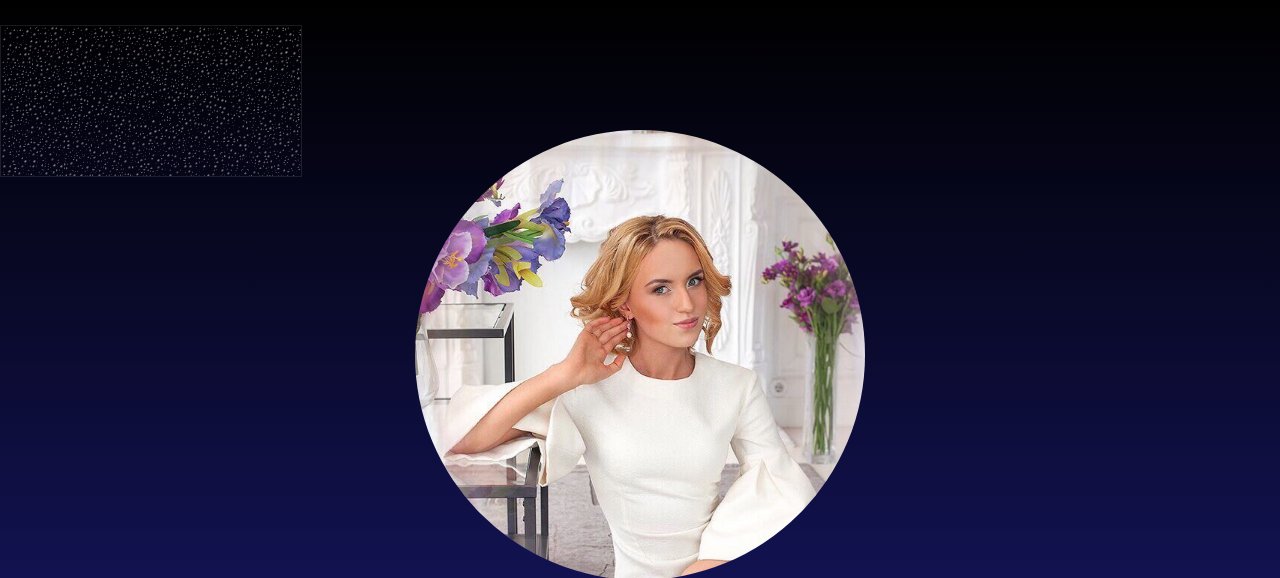
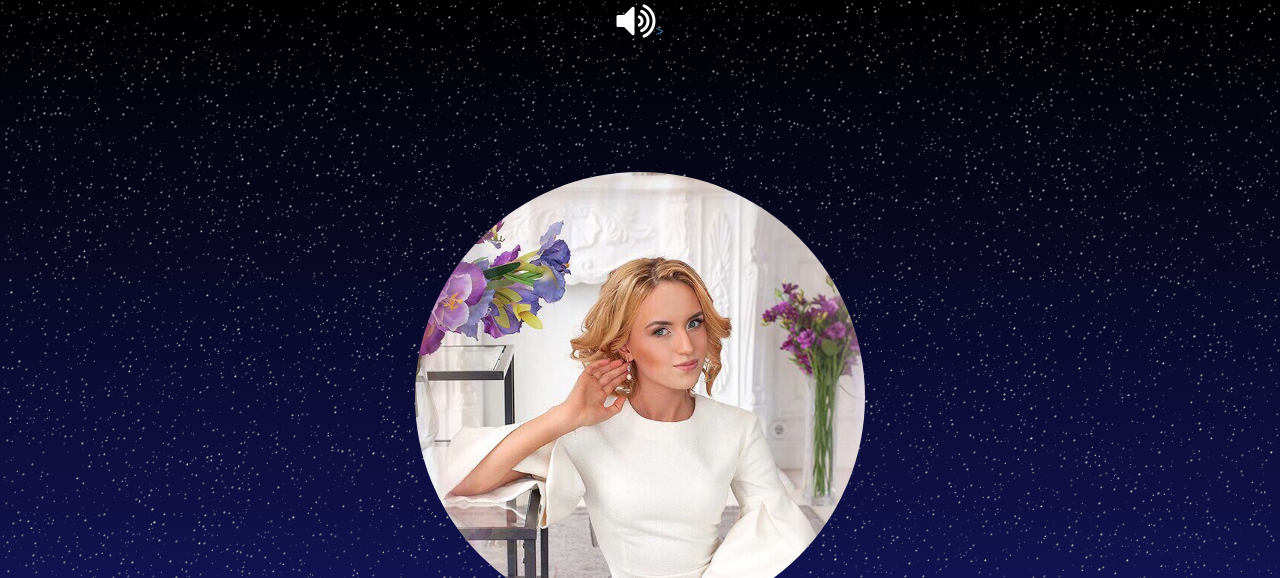
Before and after one commit to aelittaezugbaya/Elli-s-gift, a plain HTML site: page index.html in a window 1280 px wide. Shown: the top 578 px of the page. Drawn offline with nearby package versions, Linux system fonts and the light colour scheme; animation ran at ten frames a second; a web font is replaced by a local one.

Commit message:
added music

```diff
--- a/index.css
+++ b/index.css
@@ -34,6 +34,5 @@ body {
 }
 
 #star_field {
-  margin: 25px auto;
-  border: 1px solid rgba(255, 255, 255, .1);
+  z-index:-1;
 }
--- a/index.html
+++ b/index.html
@@ -10,15 +10,21 @@
     <link  rel="stylesheet" type="text/css" href="index.css">
     <link href='https://fonts.googleapis.com/css?family=Sofia' rel='stylesheet'>
     <link rel="stylesheet" href="https://maxcdn.bootstrapcdn.com/bootstrap/3.3.7/css/bootstrap.min.css">
+    <link rel="stylesheet" href="https://cdnjs.cloudflare.com/ajax/libs/font-awesome/4.7.0/css/font-awesome.min.css">
     <script src="https://ajax.googleapis.com/ajax/libs/jquery/3.2.1/jquery.min.js"></script>
     <script src="https://maxcdn.bootstrapcdn.com/bootstrap/3.3.7/js/bootstrap.min.js"></script>
     <script src="index.js" defer ></script>
     <title>Elizabeth's birthday</title>
 </head>
 <body>
-    <canvas id="star_field"  style="position:fixed;"></canvas>
+    <canvas id="star_field" style="position:absolute;"></canvas>
   <div class='container'>
     <div class='center'>
+        <a href="#"  onclick="document.getElementById('music').muted = true; return false">
+            <i class="fa fa-volume-up fa-3x mute" style="color:white;"></i>>
+        </a>
+        <audio controls="controls" id="music" src="source/music/music.mp3" hidden="true" autoplay>
+        </audio>
       <div class="photo">
         <img src="source/img/ellis1.1.jpg" class="img-circle ellis" alt="Cinque Terre"> </img>
       </div>
--- a/index.js
+++ b/index.js
@@ -14,18 +14,24 @@
     min_bright = .2;
 
   /* LOGICS */
-  // setCanvasSize();
+  setCanvasSize();
   generate(15000, .5);
-  spark(15);
+  spark(1000);
 
   /* FUNCTIONS */
 
-  // function setCanvasSize() {
-  //   this.canvas.width = window.innerWidth;
-  //   this.canvas.height = window.innerHeight;
-  //   this.w = this.canvas.width;
-  //   this.h = this.canvas.height;
-  // }
+  function setCanvasSize() {
+    canvas = document.getElementById("star_field");
+    if (canvas.width  < window.innerWidth)
+    {
+      canvas.width  = window.innerWidth;
+    }
+
+    if (canvas.height < window.innerHeight)
+    {
+      canvas.height = window.innerHeight;
+    }
+  }
 
   function generate(starsCount, opacity) {
     for(var i = 0; i < starsCount; i++) {
@@ -111,3 +117,5 @@
     return parseFloat(val.toFixed(1));
   }
 })(document.getElementById("star_field"));
+
+$('music')
```
Also changed, not shown: source/img/mute.png (added), source/img/unmute.png (added), 1 other file.
